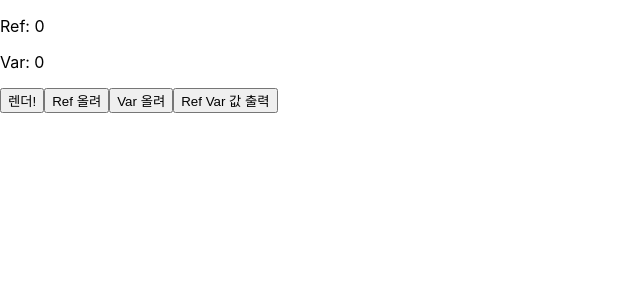
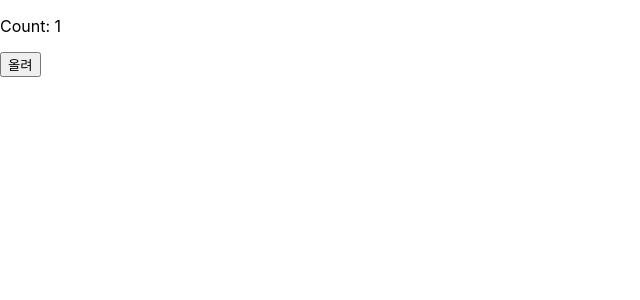
Before and after one commit to kimhsr/react-testing-app, a React (Create React App) app: page / in a window 1280 px wide. Shown: the top 300 px of the page, without its empty margins (0-640 px from the left). Built offline with nearby package versions, Linux system fonts and the light colour scheme.

Commit message:
useRef 공부3

```diff
--- a/src/App.js
+++ b/src/App.js
@@ -1,37 +1,19 @@
 import "./App.css";
-import React, { useState, useRef } from "react";
+import React, { useState, useRef, useEffect } from "react";
 
 function App() {
-  const [renderer, setRenderer] = useState(0);
-  const countRef = useRef(0);
-  let countVar = 0;
+  const [count, setCount] = useState(1);
+  const renderCount = useRef(1);
 
-  const doRendering = () => {
-    setRenderer(renderer + 1);
-  };
-
-  const increaseRef = () => {
-    countRef.current = countRef.current + 1;
-    console.log("ref: ", countRef.current);
-  };
-
-  const increaseVar = () => {
-    countVar = countVar + 1;
-    console.log("var: ", countVar);
-  };
-
-  const printResults = () => {
-    console.log(`ref: ${countRef.current}, var: ${countVar}`);
-  };
+  useEffect(() => {
+    renderCount.current = renderCount.current + 1;
+    console.log("렌더링 수: ", renderCount.current);
+  });
 
   return (
     <div>
-      <p>Ref: {countRef.current}</p>
-      <p>Var: {countVar}</p>
-      <button onClick={doRendering}>렌더!</button>
-      <button onClick={increaseRef}>Ref 올려</button>
-      <button onClick={increaseVar}>Var 올려</button>
-      <button onClick={printResults}>Ref Var 값 출력</button>
+      <p>Count: {count}</p>
+      <button onClick={() => setCount(count + 1)}>올려</button>
     </div>
   );
 }
```
